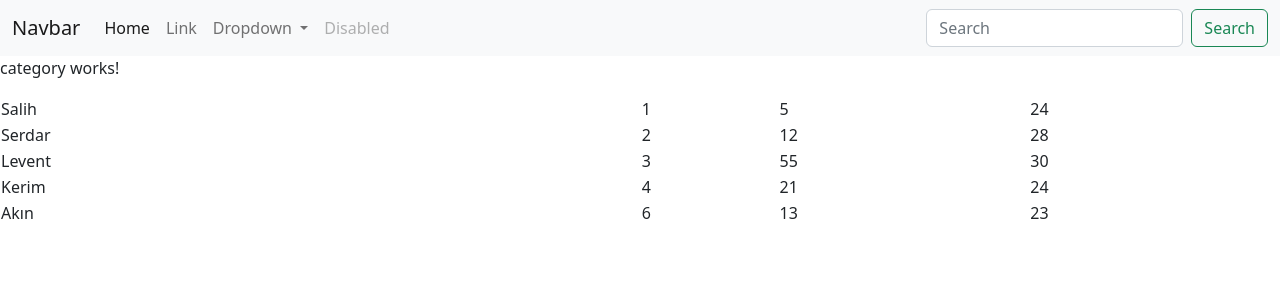
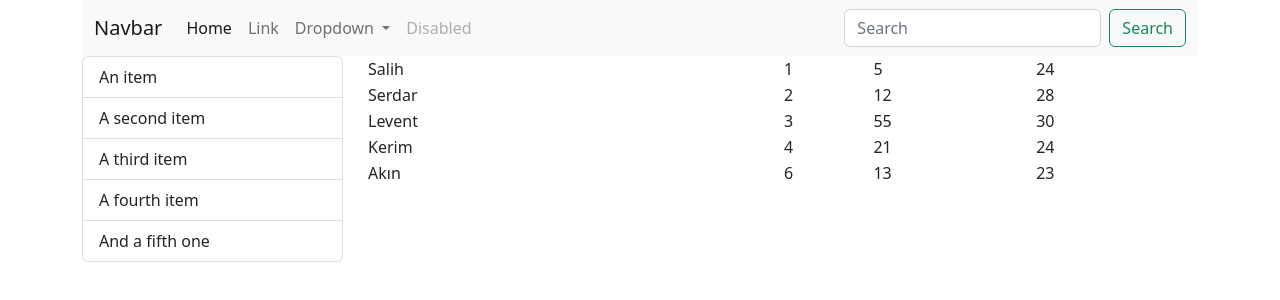
Before and after one commit to selonilo/angular-frontend, an Angular app: page / in a window 1280 px wide. Shown: the top 300 px of the page. Built offline with nearby package versions, Linux system fonts and the light colour scheme.

Commit message:
Update Category Component

```diff
--- a/src/app/app.component.html
+++ b/src/app/app.component.html
@@ -5,7 +5,15 @@
 </ul> -->
 
 
-<app-navi></app-navi>
-<app-category></app-category>
-<app-person></app-person>
-<router-outlet></router-outlet>
+<div class="container">
+  <app-navi></app-navi>
+  <div class="row">
+    <div class="col-md-3">
+      <app-category></app-category>
+    </div>
+    <div class="col-md-9">
+      <app-person></app-person>
+    </div>
+  </div>
+  <router-outlet></router-outlet>
+</div>
--- a/src/app/components/category/category.component.html
+++ b/src/app/components/category/category.component.html
@@ -1 +1,7 @@
-<p>category works!</p>
+<ul class="list-group">
+    <li class="list-group-item">An item</li>
+    <li class="list-group-item">A second item</li>
+    <li class="list-group-item">A third item</li>
+    <li class="list-group-item">A fourth item</li>
+    <li class="list-group-item">And a fifth one</li>
+  </ul>
```
